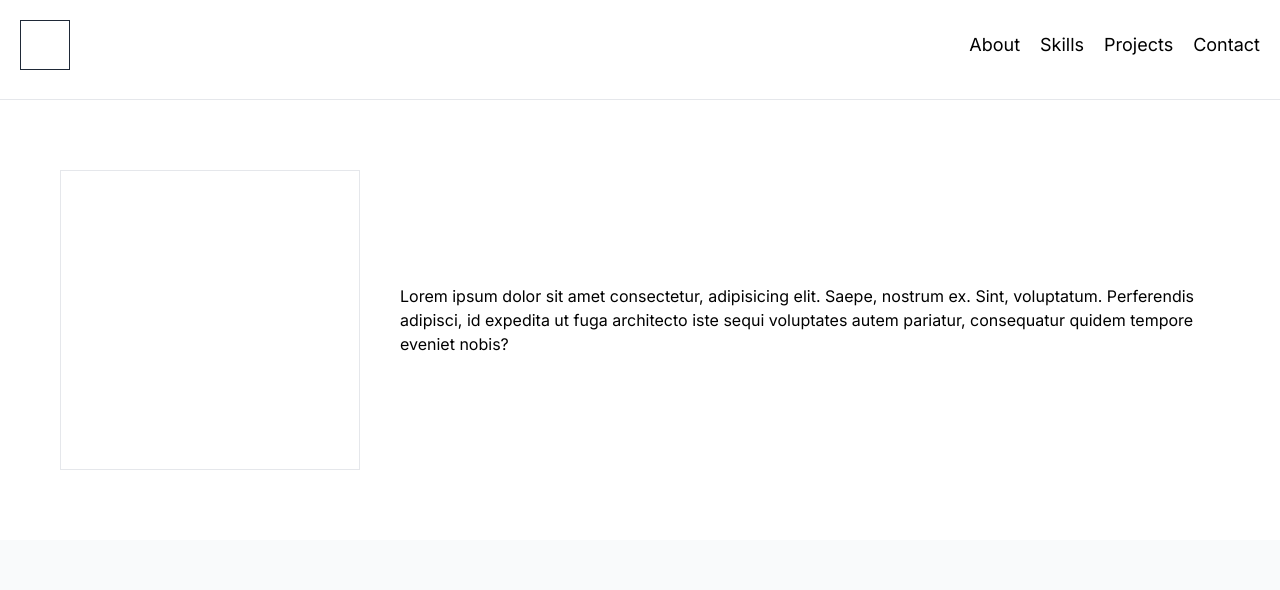
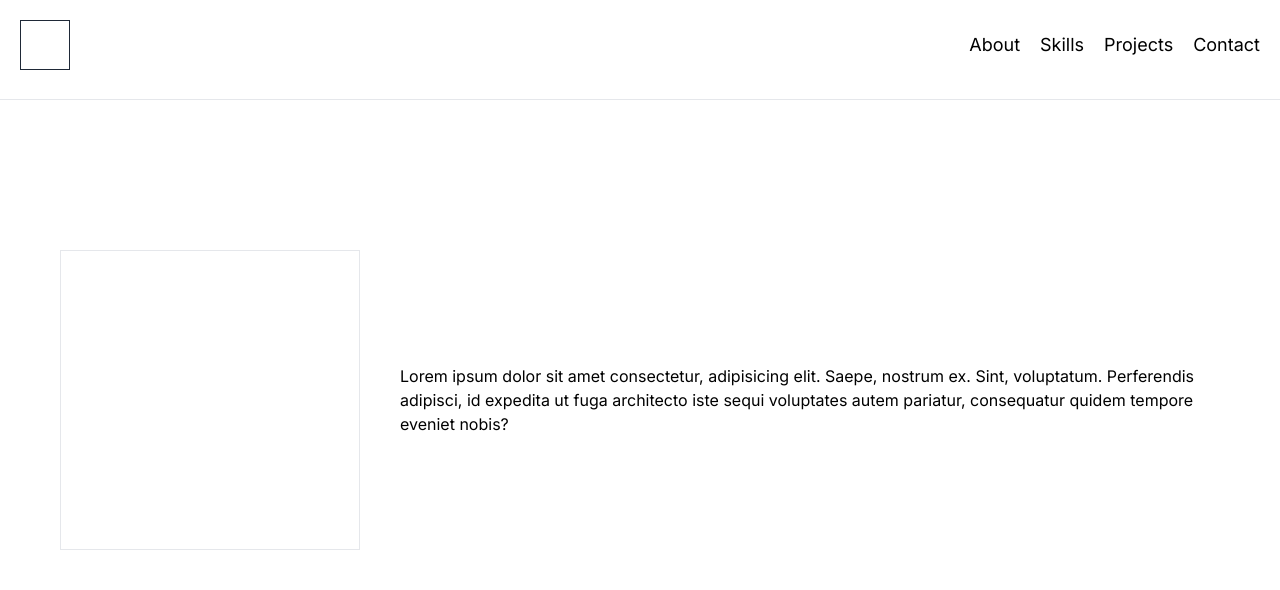
Before and after one commit to f-pistone/portfolio, a Next.js app: page / in a window 1280 px wide. Shown: the top 590 px of the page. Built offline with nearby package versions, Linux system fonts and the light colour scheme.

Commit message:
CHANGE sections padding

```diff
--- a/components/About/About.tsx
+++ b/components/About/About.tsx
@@ -2,7 +2,7 @@
   return (
     <section id="about">
       <div className="max-w-[1200px] mx-auto my-0">
-        <div className="px-5 py-[70px] flex flex-col md:flex-row items-center gap-10">
+        <div className="px-5 py-[150px] flex flex-col md:flex-row items-center gap-10">
           <div className="shrink-0 w-[300px] aspect-square border"></div>
           <div>
             <p>
--- a/components/Contact/Contact.tsx
+++ b/components/Contact/Contact.tsx
@@ -2,7 +2,7 @@
   return (
     <section id="contact" className="bg-gray-50">
       <div className="max-w-[1200px] mx-auto my-0">
-        <div className="px-5 py-[70px]">
+        <div className="px-5 py-[150px]">
           <h2 className="text-center text-3xl mb-10">Contact</h2>
           <form className="grid grid-cols-1 md:grid-cols-3 gap-5">
             <div>
--- a/components/Projects/Projects.tsx
+++ b/components/Projects/Projects.tsx
@@ -31,7 +31,7 @@
   return (
     <section>
       <div id="projects" className="max-w-[1200px] mx-auto my-0">
-        <div className="px-5 py-[70px]">
+        <div className="px-5 py-[150px]">
           <h2 className="text-center text-3xl mb-10">Projects</h2>
           <ul className="grid grid-cols-1 md:grid-cols-3 gap-5">
             {projects.map((project) => (
--- a/components/Skills/Skills.tsx
+++ b/components/Skills/Skills.tsx
@@ -63,7 +63,7 @@
   return (
     <section id="skills" className="bg-gray-50">
       <div className="max-w-[1200px] mx-auto my-0">
-        <div className="px-5 py-[70px]">
+        <div className="px-5 py-[150px]">
           <h2 className="text-center text-3xl mb-10">Skills</h2>
           {/* Frontend */}
           <div className="mb-10">
```
